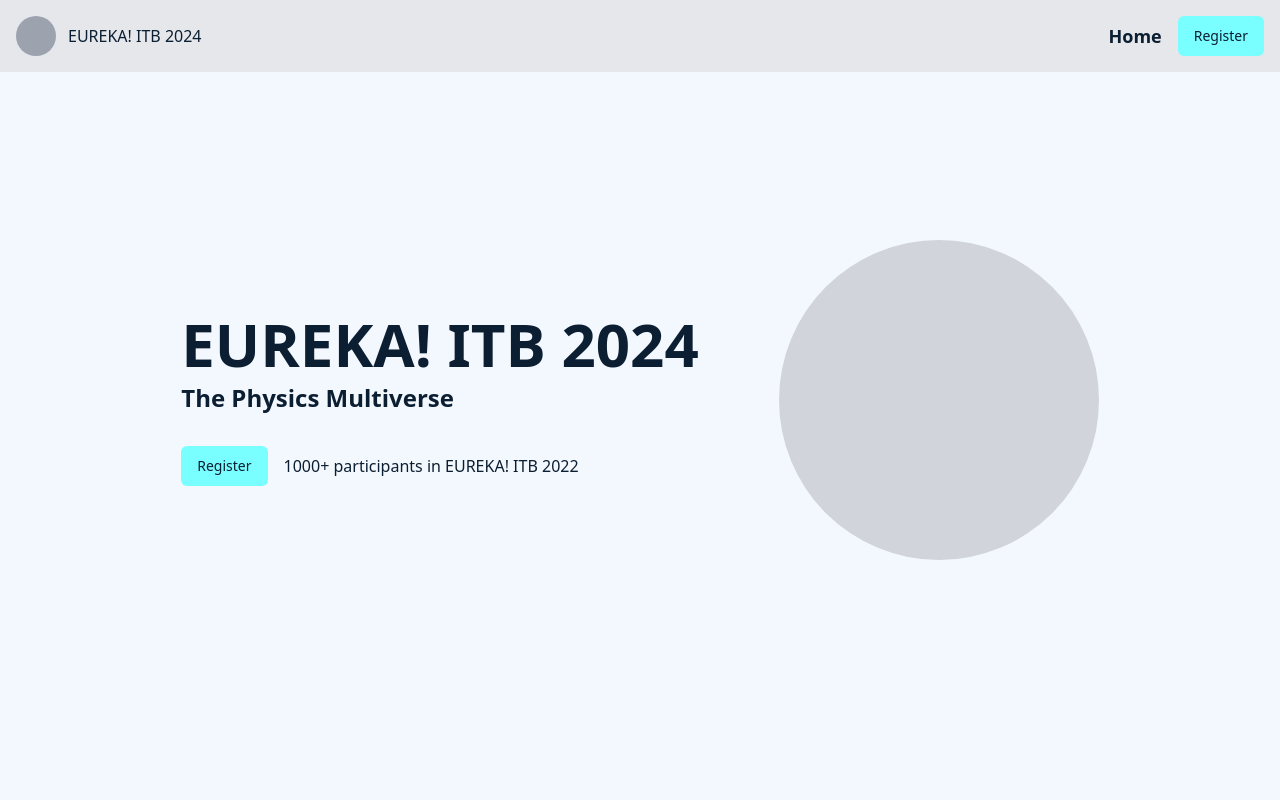
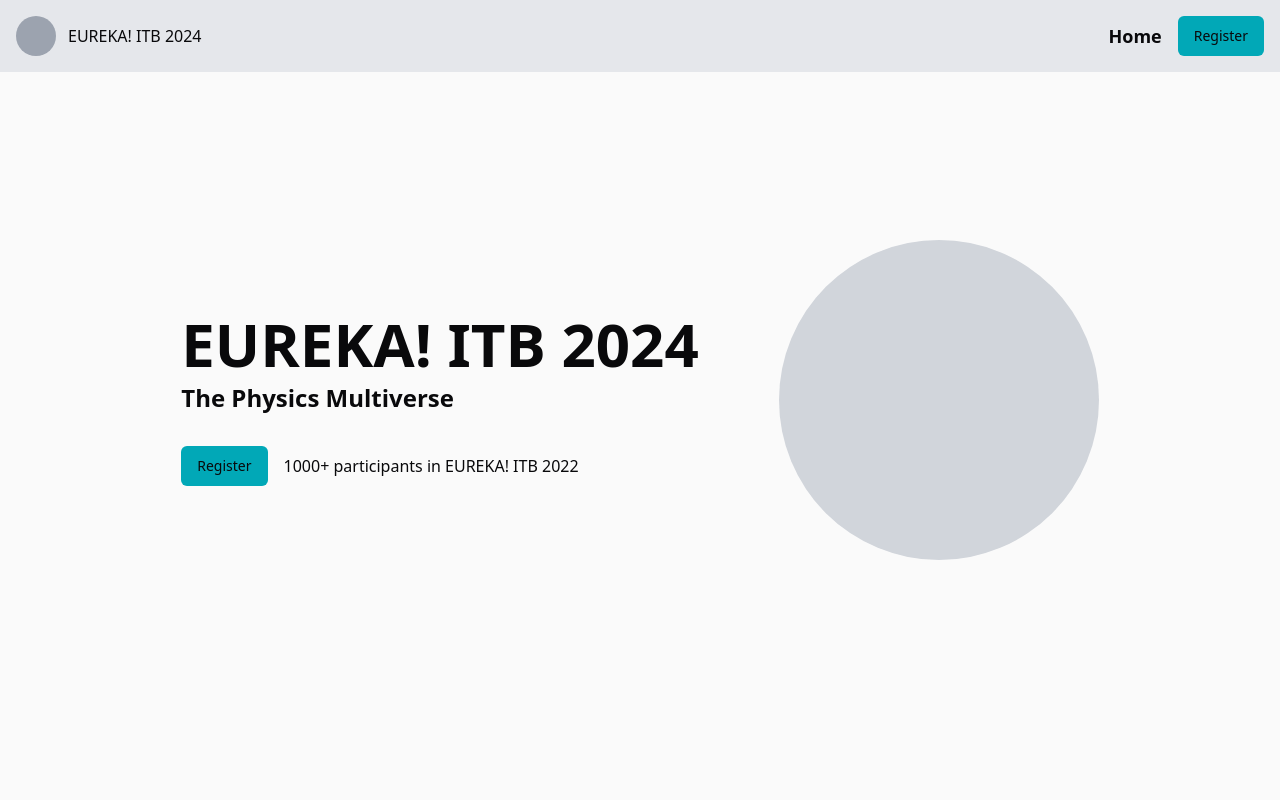
Before and after one commit to EUREKA-ITB/eureka-itb24, a Next.js app: page / in a window 1280 px wide. Shown: the top 800 px of the page. Built offline with nearby package versions, Linux system fonts and the light colour scheme.

Commit message:
chore: change color scheme - file edited: global.css & tailwind.config.ts - change HSL color code in global.css - deleted --neutral & warning group in global.css - deleted neutral DEFAULT in tailwind.config.ts

```diff
--- a/src/app/globals.css
+++ b/src/app/globals.css
@@ -16,102 +16,104 @@
 
 @layer base {
     :root {
-        --background: 207 73.3% 97.1%; /* neutral-50 */
-        --foreground: 212 61.3% 12.2%; /* neutral-950 */
+        --background: 0 0 98%; /* neutral-50 */
+        --foreground: 240 10% 4%; /* neutral-950 */
 
-        --neutral: 207 71.8% 86.1%;
-        --neutral-100: 213 68.7% 93.7%;
-        --neutral-300: 207 72.9% 73.9%;
-        --neutral-foreground: 212 61.3% 12.2%;
+        --neutral-50: 0 0 98%;
+        --neutral-100: 240 5% 96%;
+        --neutral-200: 240 6% 90%;
+        --neutral-300: 240 5% 84%;
+        --neutral-400: 240 4% 65%;
+        --neutral-500: 240 3% 46%;
+        --neutral-600: 240 5% 34%;
+        --neutral-700: 240 5% 26%;
+        --neutral-800: 240 4% 16%;
+        --neutral-900: 240 6% 10%;
+        --neutral-950: 240 10% 4%;
+        --neutral-foreground: 240 10% 4%;
 
-        --card: 213 68.7% 93.7%; /* neutral-100 */
-        --card-foreground: 212 61.3% 12.2%; /* neutral-foreground */
+        --card: 240 5% 96%; /* neutral-100 */
+        --card-foreground: 240 10% 4%; /* neutral-foreground */
 
-        --popover: 213 68.7% 93.7%; /* neutral-100 */
-        --popover-foreground: 212 61.3% 12.2%; /* neutral-foreground */
+        --popover: 240 5% 96%; /* neutral-100 */
+        --popover-foreground: 240 10% 4%; /* neutral-foreground */
 
-        --primary: 180 100% 73.7%; /* primary-300 */
-        --primary-50: 174 100% 96.1%;
-        --primary-500: 182 100% 43.1%;
-        --primary-700: 186 88.6% 31%;
-        --primary-foreground: 212 61.3% 12.2%; /* foreground */
+        --primary: 185 99% 36%; /* primary-600 */
+        --primary-50: 174 100% 96%;
+        --primary-100: 176 100% 90%;
+        --primary-200: 179 100% 82%;
+        --primary-300: 180 100% 74%;
+        --primary-400: 181 92% 53%;
+        --primary-500: 182 100% 43%;
+        --primary-700: 186 89% 31%;
+        --primary-800: 187 75% 27%;
+        --primary-900: 189 69% 24%;
+        --primary-950: 190 84% 15%;
+        --primary-foreground: 240 10% 4%; /* foreground */
 
-        --secondary: 36 95.9% 61.8%; /* secondary-300 */
-        --secondary-50: 39 100% 96.1%;
-        --secondary-500: 28 91.3% 50.2%;
-        --secondary-700: 16 89.4% 37.1%;
-        --secondary-900: 11 77.8% 26.5%;
-        --secondary-foreground: 0 0% 9%;
+        --secondary: 208 47% 48%; /* secondary-500 */
+        --secondary-50: 214 47% 97%;
+        --secondary-100: 210 50% 94%;
+        --secondary-200: 209 49% 86%;
+        --secondary-300: 209 50% 74%;
+        --secondary-400: 208 50% 60%;
+        --secondary-600: 209 52% 36%;
+        --secondary-700: 211 51% 32%;
+        --secondary-800: 210 47% 27%;
+        --secondary-900: 211 43% 24%;
+        --secondary-950: 213 43% 16%;
+        --secondary-foreground: 240 10% 4%; /* foreground */
 
         --muted: 0 0% 96.1%;
         --muted-foreground: 0 0% 45.1%;
 
-        --accent: 227 69.7% 54.7%; /* accent-600 */
-        --accent-100: 221 78.4% 92.7%;
-        --accent-400: 219 79.3% 67.8%;
-        --accent-800: 232 59% 40.2%;
-        --accent-950: 232 47.7% 21%;
-        --accent-foreground: 207 73.3% 97.1%;
+        --accent: 36 84% 64% /* accent-300 */
+        --accent-50: 40 90% 96%
+        --accent-100: 40 86% 89%
+        --accent-200: 40 84% 77%
+        --accent-400: 32 83% 60%
+        --accent-500: 26 77% 55%
+        --accent-600: 20 67% 47%
+        --accent-700: 15 69% 38%
+        --accent-800: 13 66% 32%
+        --accent-900: 12 66% 26%
+        --accent-950: 13 80% 14%
+        --accent-foreground: 240 10% 4%; /* foreground */
 
-        --destructive: 0 72.2% 50.6%; /* destructive-600 */
-        --destructive-100: 0 93.3% 94.1%;
-        --destructive-400: 0 90.6% 70.8%;
-        --destructive-800: 0 70% 35.3%;
-        --destructive-950: 0 74.7% 15.5%;
-        --destructive-foreground: 0 0% 98%;
+        --destructive: 4 61% 49% /* destructive-600*/
+        --destructive-50: 0 63% 97%
+        --destructive-100: 0 65% 93%
+        --destructive-200: 1 70% 88%
+        --destructive-300: 2 71% 80%
+        --destructive-400: 2 70% 68%
+        --destructive-500: 2 68% 58%
+        --destructive-700: 4 63% 41%
+        --destructive-800: 3 61% 34%
+        --destructive-900: 2 55% 30%
+        --destructive-950: 2 66% 15%
+        --destructive-foreground: 240 10% 4%; /* foreground */
 
-        --success: 120 97.1% 73.1%; /* success-300 */
-        --success-50: 116 100% 96.7%;
-        --success-500: 120 89.6% 45.3%;
-        --success-700: 120 90.6% 29.2%;
-        --success-900: 122 76.7% 20.2%;
-        --success-foreground: 212 61.3% 12.2%; /* foreground */
+        --success: 131 58% 66% /* success-400 */
+        --success-50: 136 73% 97%
+        --success-100: 134 76% 94%
+        --success-200: 136 70% 87%
+        --success-300: 133 67% 78%
+        --success-500: 127 45% 56%
+        --success-600: 126 36% 46%
+        --success-700: 127 35% 36%
+        --success-800: 131 35% 29%
+        --success-900: 133 34% 24%
+        --success-950: 133 43% 12%
+        --success-foreground: 240 10% 4%; /* foreground */
 
-        --warning: 28 95.3% 50.2%; /* warning-500 */
-        --warning-50: 39 100% 96.1%;
-        --warning-300: 36 100% 64.5%;
-        --warning-700: 16 93.7% 37.1%;
-        --warning-900: 12 80.7% 26.5%;
-        --warning-foreground: 0 0% 98%;
+        --black: hsl(0 0 0%);
+        --white: hsl(0 0 100%);
 
         --border: 0 0% 89.8%;
         --input: 0 0% 89.8%;
         --ring: 0 0% 3.9%;
 
         --radius: 0.5rem;
-    }
-
-    .dark {
-        --background: 212 61.3% 12.2%; /* neutral-950 */
-        --foreground: 207 73.3% 97.1%; /* neutral-50 */
-
-        --neutral: 207 71.8% 86.1%;
-        --neutral-foreground: 207 73.3% 97.1%;
-
-        --card: 0 0% 3.9%;
-        --card-foreground: 0 0% 98%;
-
-        --popover: 0 0% 3.9%;
-        --popover-foreground: 0 0% 98%;
-
-        --primary: 180 100% 73.7%; /* primary-300 */
-        --primary-foreground: 212 61.3% 12.2%; /* background */
-
-        --secondary: 0 0% 14.9%;
-        --secondary-foreground: 0 0% 98%;
-
-        --muted: 0 0% 14.9%;
-        --muted-foreground: 0 0% 63.9%;
-
-        --accent: 0 0% 14.9%;
-        --accent-foreground: 0 0% 98%;
-
-        --destructive: 0 62.8% 30.6%;
-        --destructive-foreground: 0 0% 98%;
-
-        --border: 0 0% 14.9%;
-        --input: 0 0% 14.9%;
-        --ring: 0 0% 83.1%;
     }
 }
 
--- a/tailwind.config.ts
+++ b/tailwind.config.ts
@@ -25,7 +25,6 @@
         background: "hsl(var(--background))",
         foreground: "hsl(var(--foreground))",
         neutral: {
-          DEFAULT: "hsl(var(--neutral))",
           100: "hsl(var(--neutral-100))",
           300: "hsl(var(--neutral-300))",
           foreground: "hsl(var(--neutral-foreground))",
```
